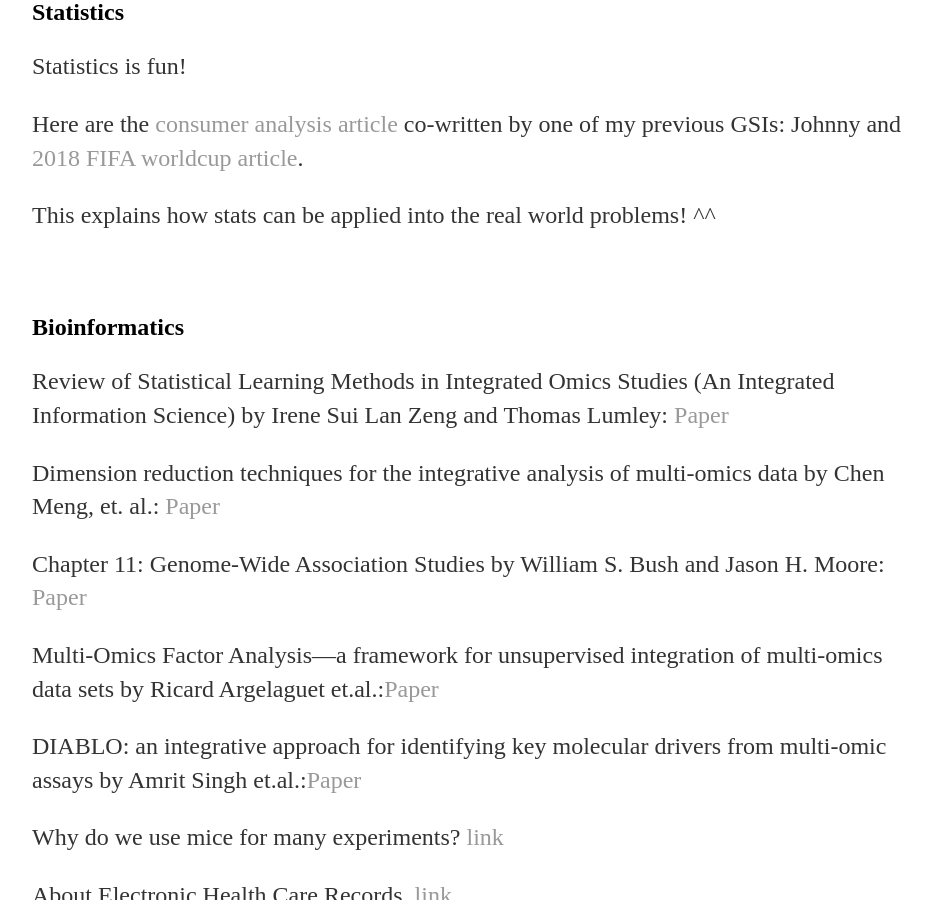
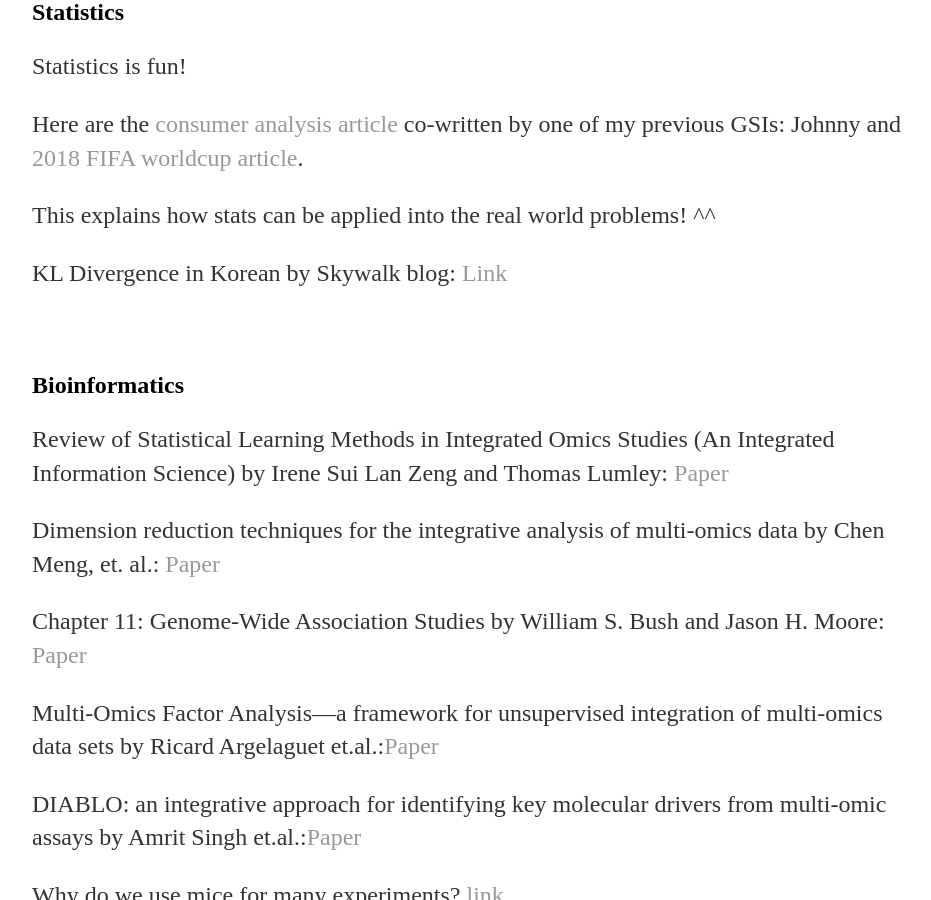
Before and after one commit to yjkweon24/yjkweon24.github.io, a Jekyll site: the page built from _posts/2019-03-16-Academic.md, in a window 1280 px wide and 900 px high, scrolled down 521 px. Shown: the whole window, without its empty margins (160-1091 px from the left). Built offline with Jekyll 4.4.1, drawn with Linux system fonts in a browser that asks for light colours.

Commit message:
Update 2019-03-16-Academic.md

```diff
--- a/_posts/2019-03-16-Academic.md
+++ b/_posts/2019-03-16-Academic.md
@@ -15,6 +15,8 @@ Statistics is fun!
 Here are the [consumer analysis article](https://data.quora.com/A-Robust-Statistical-Test-for-Ratio-Metrics) co-written by one of my previous GSIs: Johnny and [2018 FIFA worldcup article](https://data.quora.com/FIFA-World-Cup-2018-seen-through-Quoras-numbers).
 
 This explains how stats can be applied into the real world problems! ^^
+
+KL Divergence in Korean by Skywalk blog: [Link](https://hyunw.kim/blog/2017/10/27/KL_divergence.html)
 
 <br>
 
```
